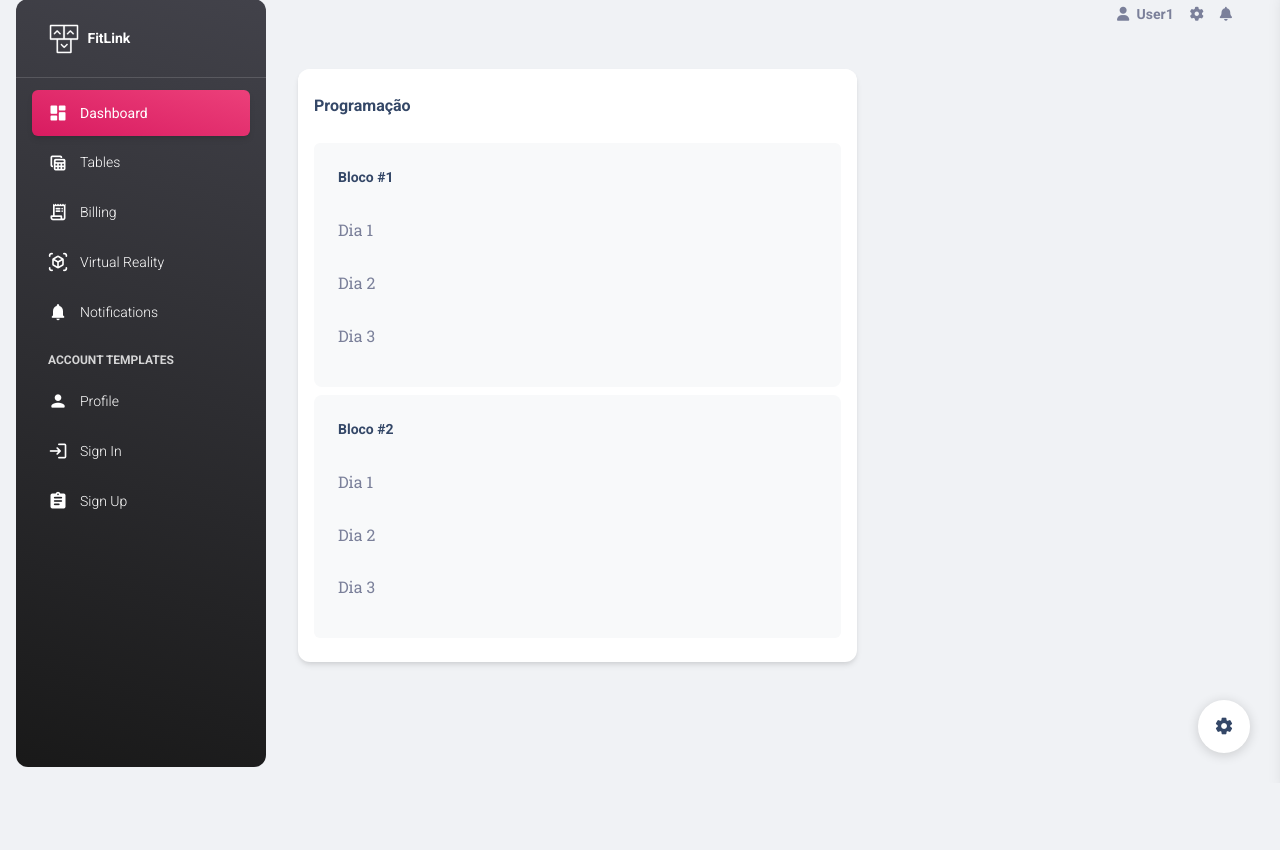
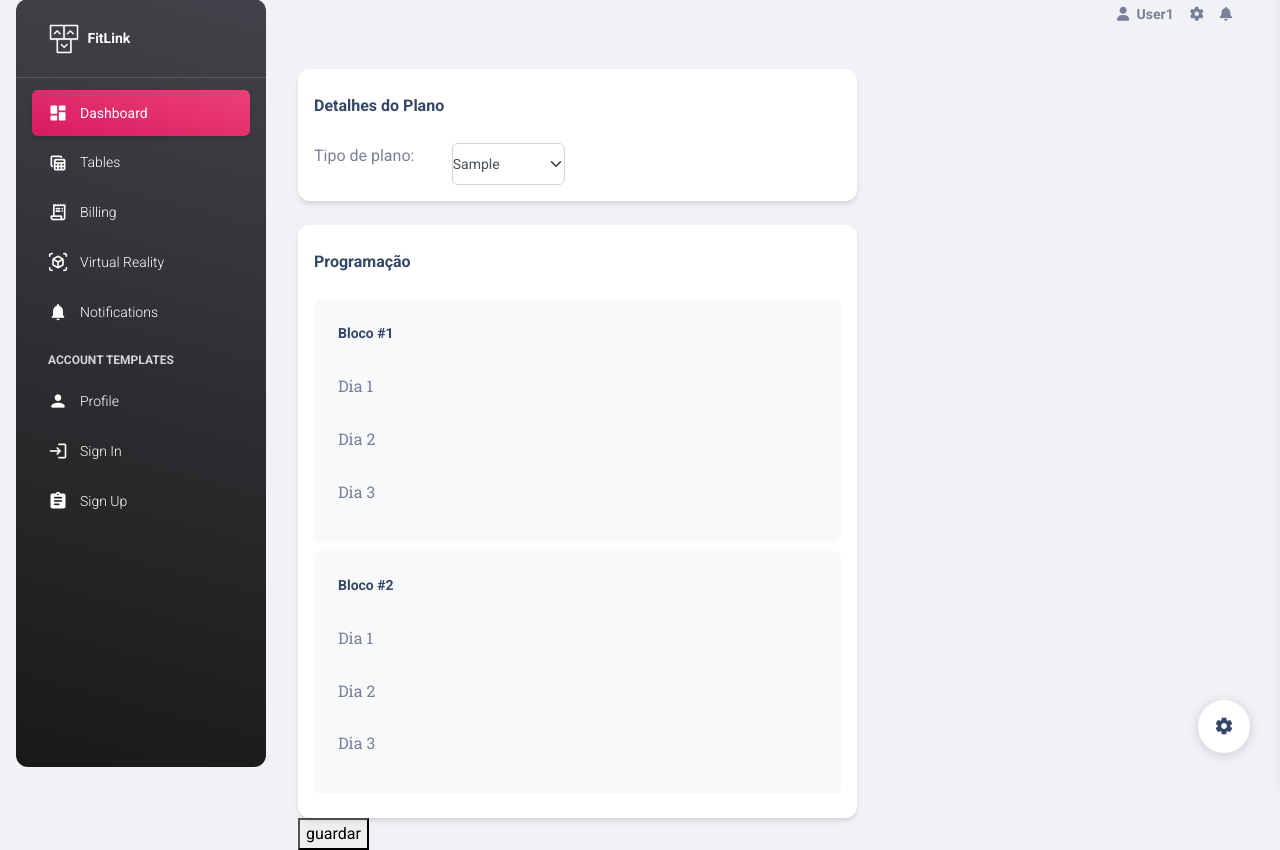
Before and after one commit to NunoVidal/fitlink, a Django app: page /planMaker in a window 1280 px wide. Shown: the part 17-867 px from the top of the page. Before the commit the page ends 784 px from the top, so only its background shows below. Run offline with Django 4.2, Linux system fonts and the light colour scheme; tables that the repository leaves empty hold one stand-in row (values such as "Sample post"); some libraries are stand-ins or nearby versions.

Commit message:
programacao do treino

```diff
--- a/fitlink/templates/addExercicioModal.html
+++ b/fitlink/templates/addExercicioModal.html
@@ -14,8 +14,9 @@
             {% for ex in Exercicios %}
             <li class="list-group-item rounded-0">
                 <div class="custom-control custom-checkbox">
-                    <input class="custom-control-input" id="customCheck1" type="checkbox" checked="{{ex.selected}}">
-                    <label class="cursor-pointer font-italic d-block custom-control-label" for="customCheck1">{{ex.titulo}}</label>
+                    <input class="custom-control-input" id="check_{{ex.id}}" type="checkbox" checked="{{ex.selected}}">
+                    <label class="cursor-pointer font-italic d-block custom-control-label" id="label_{{ex.id}}" for="customCheck1">{{ex.titulo}}</label>
+                    <input type="hidden" class="hiddenExercicioID" value="{{ex.id}}">
                 </div>
             </li>
 
--- a/fitlink/templates/planMaker.html
+++ b/fitlink/templates/planMaker.html
@@ -1,11 +1,30 @@
 
 {% extends "index.html" %}
 {% block content %}
-    <div class="modal fade" tabindex="-1" role="dialog" id="modal">
-        <div class="modal-dialog" role="document">
-        <div class="modal-content"></div>
+<div class="container-fluid px-2 px-md-4">
+  <div class="col-md-7 mt-4">
+      <div class="card">
+        <div class="card-header pb-0 px-3">
+          <h6 class="mb-0">Detalhes do Plano</h6>
         </div>
+        <div class="card-body pt-4 p-3">
+          <div class="row">
+            <div class="col-md-3">
+              <span>Tipo de plano:</span>
+            </div>
+            <div class="col-md-3">
+              <select class="form-select" aria-label="Plano">
+                {% for plano in defaults.tiposPlano %}
+                <option value="{{plano.id}}">{{plano.tipo}}</option>
+                {% endfor %}
+              </select>
+            </div>
+          </div>
+        </div>
+      </div>
     </div>
+</div>
+</div>
     <div class="container-fluid px-2 px-md-4">
         <div class="col-md-7 mt-4">
             <div class="card">
@@ -20,23 +39,30 @@
                       <h6 class="mb-3 text-sm">Bloco #{{bloco.nr}}</h6>
                       <div class="accordion accordion-flush" id="accordion_{{bloco.nr}}">
                         {% for diaBloco in bloco.diaBloco %}
-                        <div class="accordion-item">
+                        <div class="accordion-item"  style=" width: 600px;">
                             <h2 class="accordion-header" id="flush-heading{{bloco.nr}}{{diaBloco.nr}}">
-                            <button class="accordion-button collapsed" type="button" data-bs-toggle="collapse" data-bs-target="#flush-collapse{{bloco.nr}}{{diaBloco.nr}}" aria-expanded="false" aria-controls="flush-collapse{{bloco.nr}}{{diaBloco.nr}}">
-                                Dia {{diaBloco.nr}}
-                            </button>
+                               <button class="accordion-button collapsed" type="button" data-bs-toggle="collapse" data-bs-target="#flush-collapse{{bloco.nr}}{{diaBloco.nr}}" aria-expanded="false" aria-controls="flush-collapse{{bloco.nr}}{{diaBloco.nr}}">
+                                    Dia {{diaBloco.nr}}</button>
+
                             </h2>
                             <div id="flush-collapse{{bloco.nr}}{{diaBloco.nr}}" class="accordion-collapse collapse" aria-labelledby="flush-heading{{bloco.nr}}{{diaBloco.nr}}" data-bs-parent="#accordion_{{bloco.nr}}">
                             <div class="accordion-body">
-                                {% for exercicio in diaBloco.exercicios %}
+                                <div class="row">
+                                  <div class="col-md-6"> </div>
+                                  <div class="col-md-3"><p class="text-right">Séries</p></div>
+                                  <div class="col-md-3"><p>Repetições</p></div>
+                                </div>
+                                <hr>
+                                <div id="list_exercicios{{bloco.nr}}{{diaBloco.nr}}">
 
-                                {% endfor %}
-                                <div class="text-end">
-                                    <a class="btn bg-gradient-dark mb-0 "  id="btnAdder" href="#myModal"><i class="material-icons text-sm">add</i>&nbsp;&nbsp;Adicionar exercicio</a>
                                 </div>
+
+                                <a class="btn bg-gradient-dark mb-0 " id="btnAdder" onclick="getForm('{{bloco.nr}}','{{diaBloco.nr}}')"><i class="material-icons text-sm">add</i>&nbsp;&nbsp;Adicionar exercicio</a>
+
                             </div>
                             </div>
                         </div>
+
                         {% endfor %}
                     </div>
                     </div>
@@ -46,44 +72,68 @@
               </div>
             </div>
           </div>
+          <button id="submit">guardar</button>
     </div>
   </div>
   <div class="modal" id="myModal" role="dialog" tabindex="-1" style="display: none;">
+    <input type="hidden" id="blocoID" value="">
+    <input type="hidden" id="diaBlocoID" value="">
     <div class="modal-dialog modal-lg">
         <div class="modal-content">
         </div>
     </div>
-    </div>
+  </div>
     <script src="./static/js/core/bootstrap.min.js"></script>
     <script src="https://ajax.googleapis.com/ajax/libs/jquery/3.6.0/jquery.min.js"></script>
  <script type="text/javascript">
-     $(document).ready(function() {
+      function getForm (bloco,diaBloco){
+              document.getElementById("blocoID").value = bloco;
+              document.getElementById("diaBlocoID").value = diaBloco;
+              $.ajax({
+                  type: 'GET',
+                  url: "addExercicio",
+                  success: function (response) {
 
-        $(function () {
-            $('#btnAdder').on('click', function (event) {
-                event.preventDefault();
-                console.log("here");
-                getForm();
-            });
+                      $('#myModal').find('.modal-content').html(response);
+                      $("#myModal").modal("show");
+                  }
+              })
+        }
+
+      $(document).ready(function(){
+          var allBlocoEx  = [];
+          $('#myModal').on('hidden.bs.modal', function (e) {
+            var exerciciosSelected = []
+            var ids = document.getElementsByClassName("hiddenExercicioID");
+            var idBloco = document.getElementById("blocoID").value;
+            var idBlocoDia = document.getElementById("diaBlocoID").value;
+            for(let i = 0; i < ids.length;i++)
+            {
+              var idEX = ids[i].attributes.value.value;
+              var checkbox = document.getElementById("check_"+idEX);
+              var label = document.getElementById("label_"+idEX);
+              if(checkbox.checked == true)
+              {
+                exerciciosSelected.push({'id': idEX,'label': label.innerText,'reps': 0,'sets': 0});
+              }
+            }
+            var parent = document.getElementById("list_exercicios");
+            for(let i = 0; i < exerciciosSelected.length;i++)
+            {
+              $( "#list_exercicios"+idBloco+ idBlocoDia).append(
+                "<div class='row'><div class='col-md-6'>"+exerciciosSelected[i].label+"</div>"
+                +"<div class='col-md-3 text-right'><input type='text' class='form-control border border-secondary' id='sets"+idEX+idBloco+idBlocoDia+"'/></div>"
+                +"<div class='col-md-3 text-right'><input type='text' class='form-control border border-secondary' id='reps"+idEX+idBloco+idBlocoDia+"'/></div></div><br>"
+                );
+            }
+            allBlocoEx.push({'bloco': idBloco,'idDiaBloco': idBlocoDia,'exercicio': exerciciosSelected});
+          });
 
 
-        });
+
+      });
 
 
-        const getForm = (() =>
-            {
-                $.ajax({
-                    type: 'GET',
-                    url: "addExercicio",
-                    success: function (response) {
-                        console.log(response);
-                        $('#myModal').find('.modal-content').html(response);
-                        $("#myModal").modal("show");
-                    }
-                })}
-        );
-
-});
  </script>
 
 
--- a/fitlink/views.py
+++ b/fitlink/views.py
@@ -43,6 +43,7 @@ def marketplace(request):
 
 def planMaker(request):
     context = {
+        'tiposPlano': TipoPlano.objects.all(),
         'blocos':[
             {
                 'nr': 1,
```
